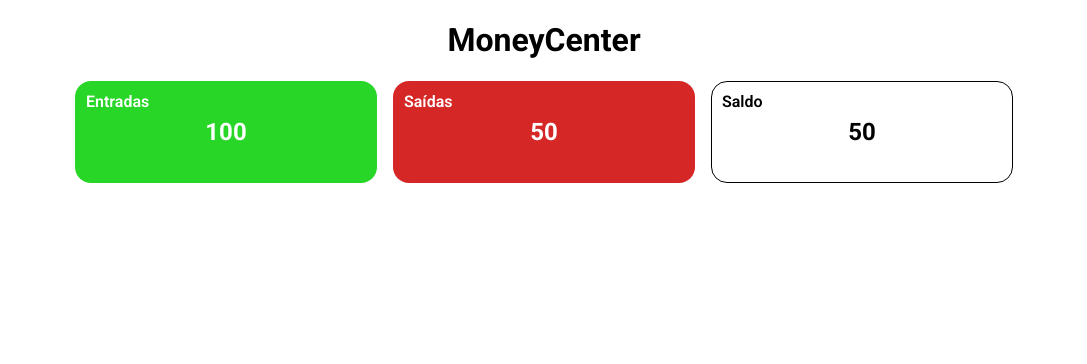
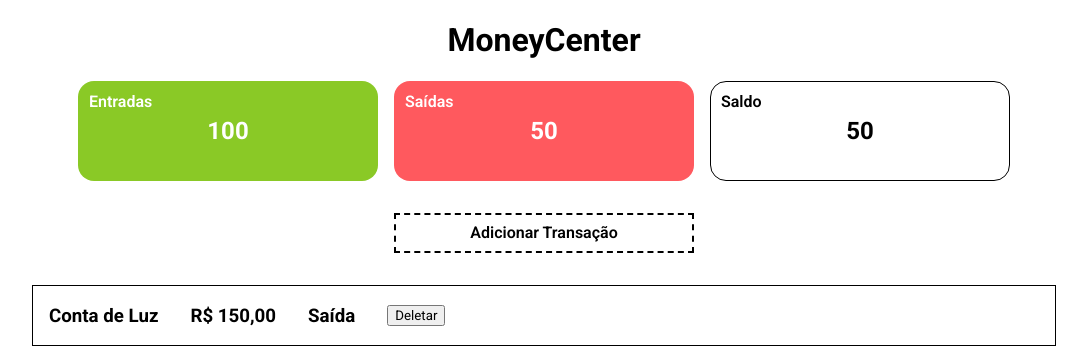
Before and after one commit to jeancarloslima/dashboard-financeiro, a React (Vite) app: page / in a window 1280 px wide. Shown: the top 364 px of the page, without its empty margins (96-1183 px from the left). Built offline with nearby package versions, Linux system fonts and the light colour scheme.

Commit message:
Criando estilo inicial dos componentes Formulario Transacao e Item Transacao

```diff
--- /dev/null
+++ b/src/components/FormularioTransacao/FormularioTransacao.module.css
@@ -0,0 +1,22 @@
+.container {
+    display: flex;
+    justify-content: center;
+    align-items: center;
+    margin: 2rem 0;
+}
+
+.botaoAbreFormulario {
+    width: 300px;
+    height: 40px;
+    border: 2px dashed #000;
+    background-color: transparent;
+    font-weight: 600;
+    font-size: 1rem;
+    cursor: pointer;
+    transition: .3s;
+}
+
+.formulario {
+    width: 90%;
+    border: 2px dashed #000;
+}
--- a/src/components/FormularioTransacao/index.jsx
+++ b/src/components/FormularioTransacao/index.jsx
@@ -1,2 +1,33 @@
+import { useState } from "react";
+import styles from "./FormularioTransacao.module.css";
+
 export default function FormularioTransacao() {
+    const [formularioAberto, setFormularioAberto] = useState(false);
+
+    return (
+        <div className={styles.container}>
+            {!formularioAberto && <button onClick={() => setFormularioAberto(true)} className={styles.botaoAbreFormulario}>Adicionar Transação</button>}
+            {formularioAberto && (
+                <form className={styles.formulario}>
+                    <div className={styles.containerInputFormulario}>
+                        <label htmlFor="descricao">Descrição</label>
+                        <input type="text" name="descricao" id="descricao" autoFocus required />
+                    </div>
+                    <div className={styles.containerInputFormulario}>
+                        <label htmlFor="valor">Valor</label>
+                        <input type="number" name="valor" id="valor" required />
+                    </div>
+                    <div className={styles.containerInputFormulario}>
+                        <label>Tipo</label>
+                        <button>Entrada</button>
+                        <button>Saída</button>
+                    </div>
+                    <div className={styles.containerBotoesFormulario}>
+                        <button>Cancelar</button>
+                        <button type="submit">Adicionar</button>
+                    </div>
+                </form>
+            )}
+        </div>
+    )
 }
--- /dev/null
+++ b/src/components/ItemTransacao/ItemTransacao.module.css
@@ -0,0 +1,9 @@
+.container {
+    width: 1024px;
+    overflow: scroll;
+    display: flex;
+    align-items: center;
+    gap: 2rem;
+    border: 1px solid #000;
+    padding: 0 1rem;
+}
--- a/src/components/ItemTransacao/index.jsx
+++ b/src/components/ItemTransacao/index.jsx
@@ -1,3 +1,12 @@
+import styles from "./ItemTransacao.module.css";
+
 export default function ItemTransacao() {
-    return <h1>Testi</h1>
+    return (
+        <div className={styles.container}>
+            <h3 className={styles.descricao}>Conta de Luz</h3>
+            <h3 className={styles.valor}>R$ 150,00</h3>
+            <h3 className={styles.tipo}>Saída</h3>
+            <button>Deletar</button>
+        </div>
+    )
 }
--- a/src/components/ListaTransacoes/index.jsx
+++ b/src/components/ListaTransacoes/index.jsx
@@ -1,2 +1,10 @@
+import ItemTransacao from "../ItemTransacao";
+import styles from "./ListaTransacoes.module.css";
+
 export default function ListaTransacoes() {
+    return (
+        <div className={styles.container}>
+            <ItemTransacao />
+        </div>
+    )
 }
--- a/src/components/ResumoFinanceiro/ResumoFinanceiro.module.css
+++ b/src/components/ResumoFinanceiro/ResumoFinanceiro.module.css
@@ -27,11 +27,11 @@
 }
 
 .totalEntradas {
-    background-color: #27d627;
+    background-color: #8ac926;
 }
 
 .totalSaidas {
-    background-color: #d62727;
+    background-color: #ff595e;
 }
 
 .saldo {
--- a/src/index.css
+++ b/src/index.css
@@ -1,5 +1,6 @@
 @import url('https://fonts.googleapis.com/css2?family=Roboto:ital,wght@0,100..900;1,100..900&display=swap');
 
-body {
+* {
+    box-sizing: border-box;
     font-family: "Roboto", sans-serif;
 }
```
Also changed, not shown: src/components/ListaTransacoes/ListaTransacoes.module.css (added).
